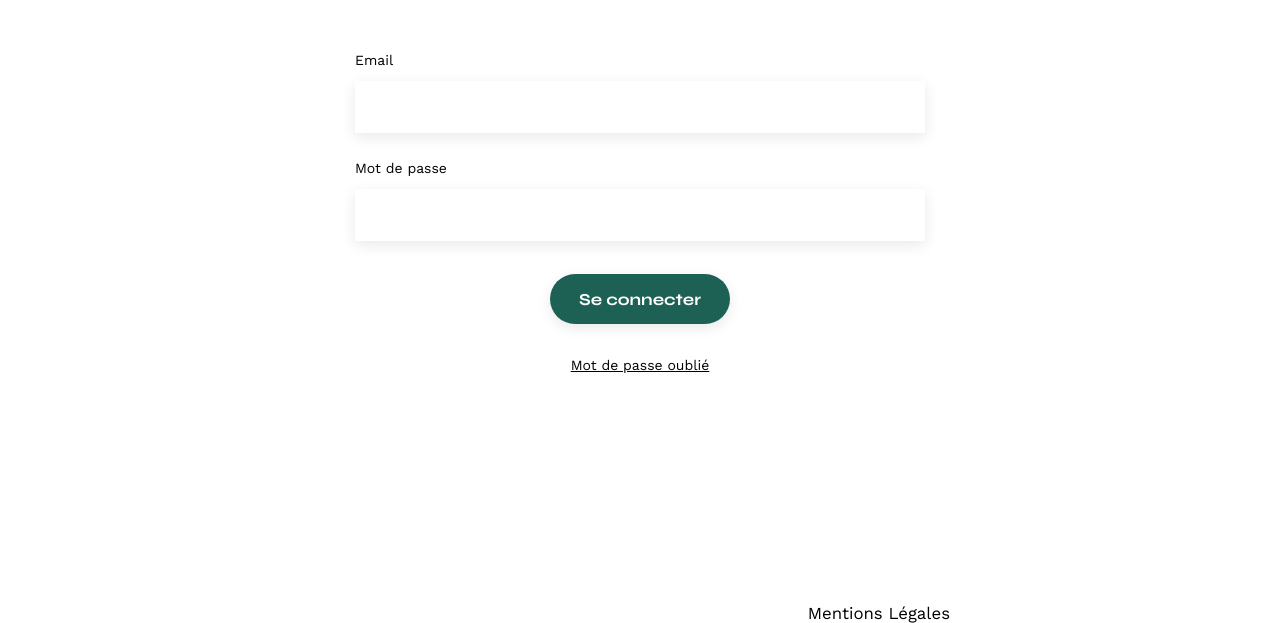
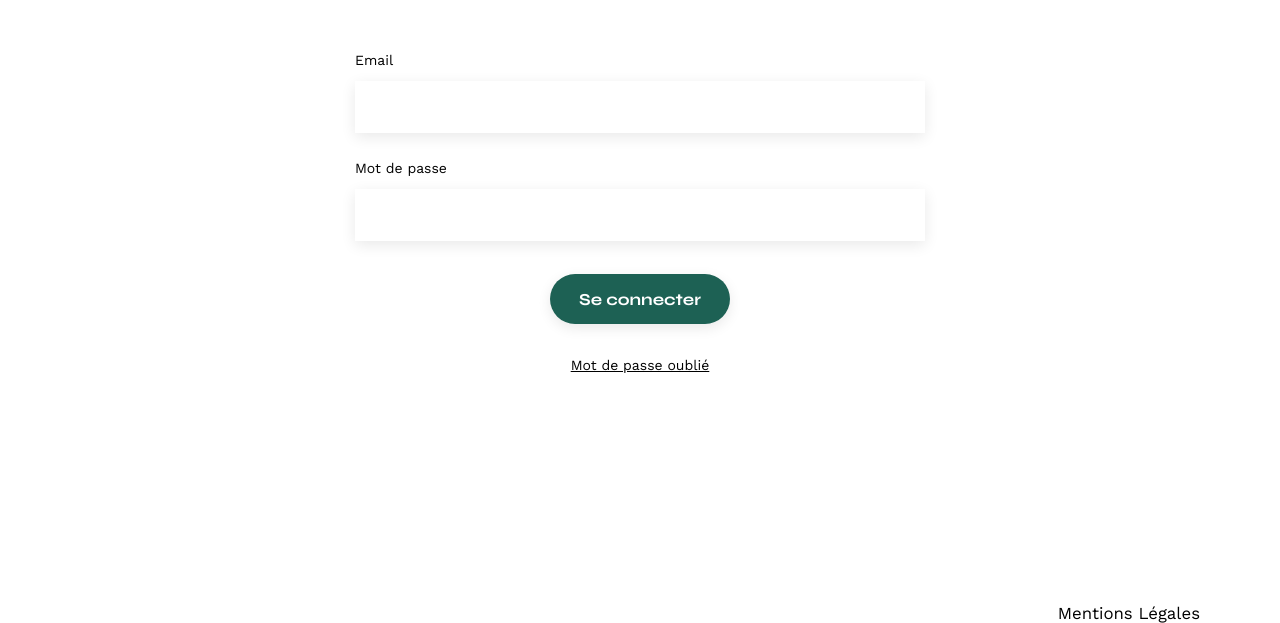
Before and after one commit to DimitriKOBASSIAN/P3, a plain HTML site: page FrontEnd/login.html in a window 1280 px wide. Shown: the part 178-801 px from the top of the page. Drawn offline with nearby package versions, Linux system fonts and the light colour scheme.

Commit message:
css updated to fit the Mentions Legales on login at its right place

```diff
--- a/FrontEnd/assets/style.css
+++ b/FrontEnd/assets/style.css
@@ -30,6 +30,7 @@ footer, header, hgroup, menu, nav, section {
 }
 body {
 	line-height: 1;
+	min-height: 100vh;
 }
 ol, ul {
 	list-style: none;
@@ -290,28 +291,30 @@ input[type="submit"]{
 	border-radius: 60px ;
 }
 
+.body-login {
+	display: flex;
+	flex-direction: column;
+	height: 100%;
+}
 .footer-login {
-	position: fixed;
+	margin-top: auto;
+	display: flex;
+	flex-direction: column-reverse;
+	width: 100%;
 	bottom: 0;
-	width: 50%;
-	margin: auto;
-	left: 0;
-	right: 0;
+	height: 100%;
+	width: 100%;
 }
 footer nav ul {
 	display: flex;
 	justify-content: flex-end;
+	align-items: flex-end;
 	margin: 2em;
 	height: 100%;
 	min-height: 100%;
 	margin: auto 0;
 }
 
-.btmlgn {
-	display: grid;
-	bottom: 0;
-	right: 0;
-}
 
 .error-text {
 	color: red;
--- a/FrontEnd/login.html
+++ b/FrontEnd/login.html
@@ -14,7 +14,7 @@
 	<link rel="stylesheet" href="./assets/style.css">
 	<script type="module" src="login.js"></script>
 </head>
-<body>
+<body class="body-login">
 <header>
 	<h1>Sophie Bluel <span>Architecte d'intérieur</span></h1>
 	<nav>
```
